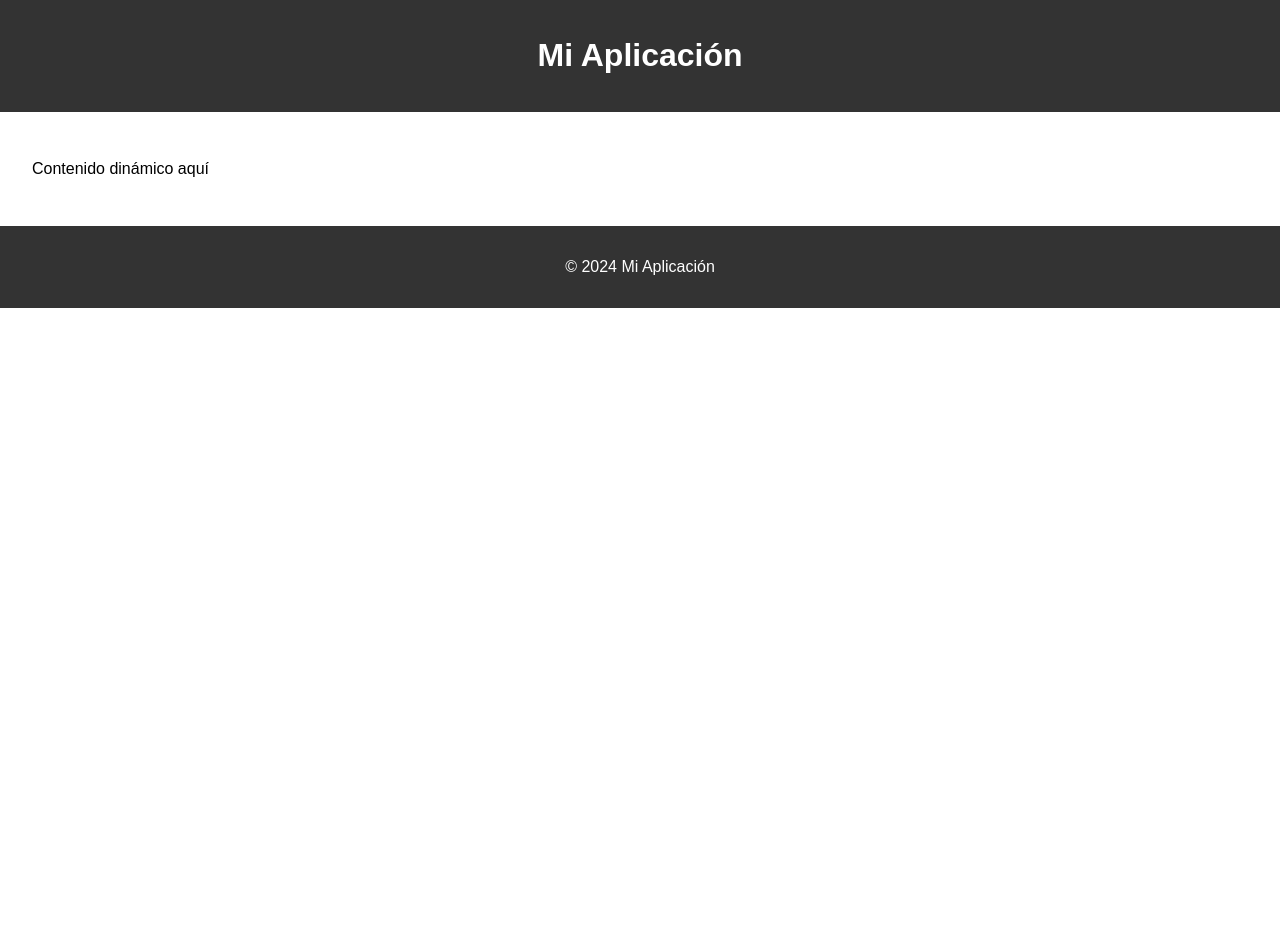
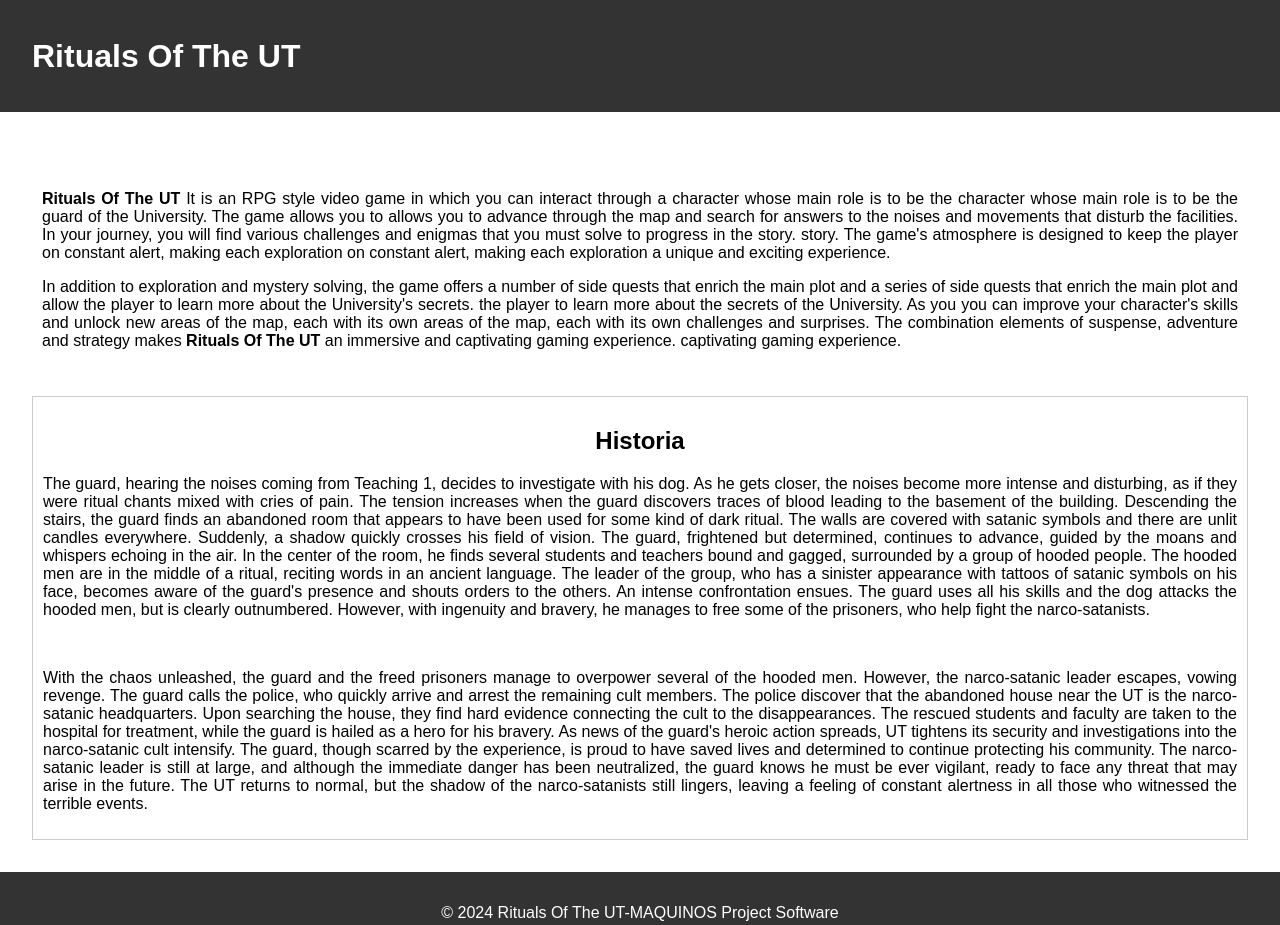
Before and after one commit to MAQUINOS/MAQUINOS.github.io, a plain HTML site: page index.html in a window 1280 px wide. Before the commit the page ends 800 px from the top, so only its background shows below. Drawn offline with Linux system fonts and the light colour scheme.

Commit message:
Añadido el alineamiento

```diff
--- a/css/styles.css
+++ b/css/styles.css
@@ -3,12 +3,72 @@ body {
     margin: 0;
     padding: 0;
 }
-header, footer {
+
+header {
+    background-color: #333;
+    color: white;
+    padding: 1em 2em;
+    display: flex;
+    align-items: center;
+    justify-content: space-between;
+    min-height: 80px;
+    position: relative;
+}
+
+header h1.Title {
+    margin: 0;
+    flex: 1;
+}
+
+header img.imagen-Logo {
+    position: absolute;
+    right: 20px;
+    top: 50%;
+    transform: translateY(-50%);
+    max-width: 100px;
+    height: auto;
+}
+
+main {
+    padding: 2em;
+}
+
+.Description {
+    padding: 10px;
+    margin-top: 20px;
+    width: 100%;
+    box-sizing: border-box;
+    text-align: justify;
+}
+
+.cuadro-texto {
+    border: 1px solid #ccc;
+    padding: 10px;
+    margin-top: 20px;
+    width: 100%;
+    box-sizing: border-box;
+    text-align: justify;
+}
+
+footer {
     background-color: #333;
     color: white;
     text-align: center;
     padding: 1em;
 }
-main {
-    padding: 2em;
+
+@media (max-width: 600px) {
+    header {
+        flex-direction: column;
+        align-items: center;
+    }
+
+    header h1.Title {
+        margin-bottom: 10px;
+        text-align: center;
+    }
+
+    header img.imagen-Logo {
+        margin-left: 0;
+    }
 }
--- a/index.html
+++ b/index.html
@@ -9,13 +9,43 @@
 </head>
 <body>
     <header>
-        <h1>Mi Aplicación</h1>
+        <h1 class="Title">Rituals Of The UT</h1>
+        <!--<img src="images/Logo-MAQUINOS.png" alt="" class="imagen-Logo"> -->
     </header>
     <main>
-        <p>Contenido dinámico aquí</p>
+        <div class="Description">
+        <p><strong>Rituals Of The UT</strong>
+            It is an RPG style video game in which you can interact through a character whose main role is to be the
+            character whose main role is to be the guard of the University. The game allows you to
+             allows you to advance through the map and search for answers to the noises and
+             movements that disturb the facilities. In your journey, you will find
+              various challenges and enigmas that you must solve to progress in the story.
+              story. The game's atmosphere is designed to keep the player on constant alert, making each exploration
+              on constant alert, making each exploration a unique and exciting experience.</p>
+
+        <p>In addition to exploration and mystery solving, the game offers a number of side quests that enrich the main plot and
+            a series of side quests that enrich the main plot and allow the player to learn more about the University's secrets.
+            the player to learn more about the secrets of the University. As you
+            you can improve your character's skills and unlock new areas of the map, each with its own
+            areas of the map, each with its own challenges and surprises. The combination
+            elements of suspense, adventure and strategy makes
+            <strong>Rituals Of The UT</strong> an immersive and captivating gaming experience.
+            captivating gaming experience.</p>
+        </div>
+        <div class="cuadro-texto">
+            <center><h2>Historia</h2></center>
+            <p>The guard, hearing the noises coming from Teaching 1, decides to investigate with his dog. As he gets closer, the noises become more intense and disturbing, as if they were ritual chants mixed with cries of pain. The tension increases when the guard discovers traces of blood leading to the basement of the building.
+                Descending the stairs, the guard finds an abandoned room that appears to have been used for some kind of dark ritual. The walls are covered with satanic symbols and there are unlit candles everywhere. Suddenly, a shadow quickly crosses his field of vision. The guard, frightened but determined, continues to advance, guided by the moans and whispers echoing in the air.
+                In the center of the room, he finds several students and teachers bound and gagged, surrounded by a group of hooded people. The hooded men are in the middle of a ritual, reciting words in an ancient language. The leader of the group, who has a sinister appearance with tattoos of satanic symbols on his face, becomes aware of the guard's presence and shouts orders to the others.
+                An intense confrontation ensues. The guard uses all his skills and the dog attacks the hooded men, but is clearly outnumbered. However, with ingenuity and bravery, he manages to free some of the prisoners, who help fight the narco-satanists.</p><br>
+            <p>With the chaos unleashed, the guard and the freed prisoners manage to overpower several of the hooded men. However, the narco-satanic leader escapes, vowing revenge. The guard calls the police, who quickly arrive and arrest the remaining cult members.
+                The police discover that the abandoned house near the UT is the narco-satanic headquarters. Upon searching the house, they find hard evidence connecting the cult to the disappearances. The rescued students and faculty are taken to the hospital for treatment, while the guard is hailed as a hero for his bravery.
+                As news of the guard's heroic action spreads, UT tightens its security and investigations into the narco-satanic cult intensify. The guard, though scarred by the experience, is proud to have saved lives and determined to continue protecting his community.
+                The narco-satanic leader is still at large, and although the immediate danger has been neutralized, the guard knows he must be ever vigilant, ready to face any threat that may arise in the future. The UT returns to normal, but the shadow of the narco-satanists still lingers, leaving a feeling of constant alertness in all those who witnessed the terrible events.</p>
+        </div>
     </main>
     <footer>
-        <p>&copy; 2024 Mi Aplicación</p>
+        <p>&copy; 2024 Rituals Of The UT-MAQUINOS Project Software</p>
     </footer>
     <script src="js/main.js"></script>
 </body>
```
